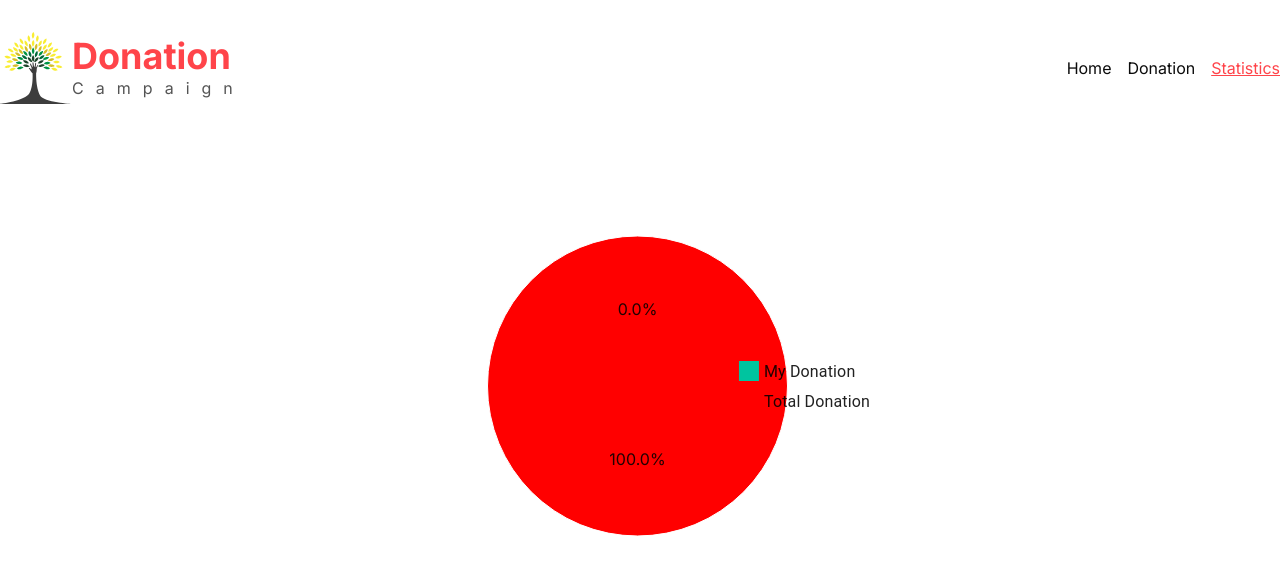
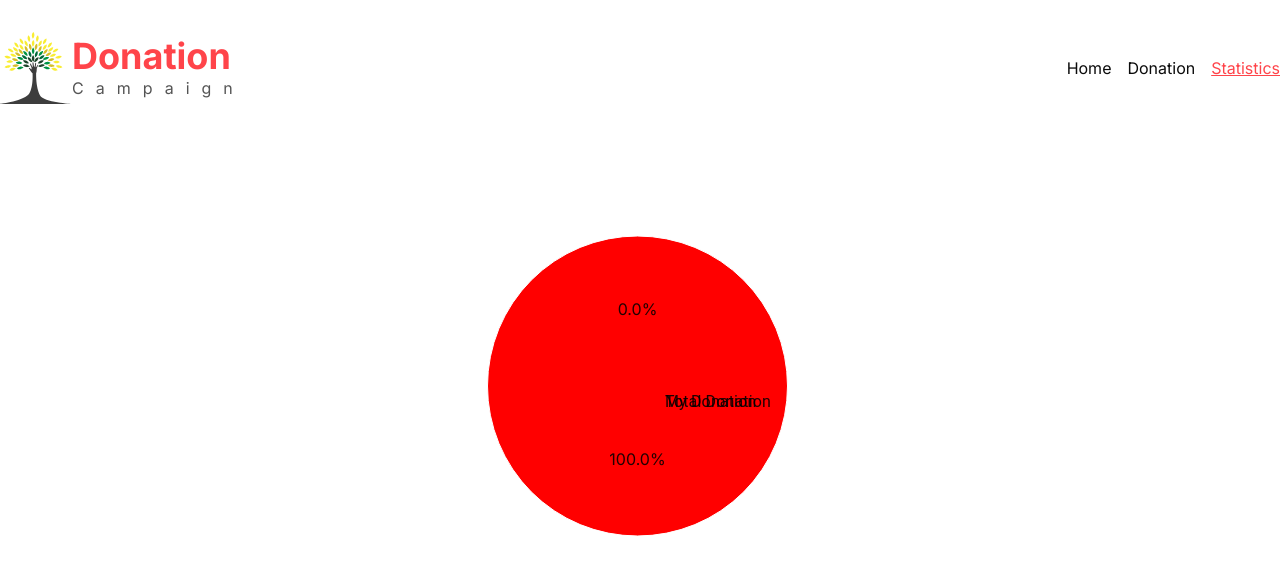
Before and after one commit to mdabarik/donation-campaign-react-app, a React (Vite) app: page /statistics in a window 1280 px wide. Shown: the top 574 px of the page. Built offline with nearby package versions, Linux system fonts and the light colour scheme.

Commit message:
piechart legend moved to bottom

```diff
--- a/src/components/Chart/Chart.jsx
+++ b/src/components/Chart/Chart.jsx
@@ -40,6 +40,17 @@ const Chart = () => {
                     arcLabel: getArcLabel,
                 },
             ]}
+            legend={{
+                direction: "col",
+                position: {
+                  vertical: "middle",
+                  horizontal: "middle"
+                }
+              }}
+              sx={{
+                "--ChartsLegend-rootOffsetX": "0px",
+                "--ChartsLegend-rootOffsetY": "200px",
+              }}
             {...sizing}
         />
     )
```
Also changed, not shown: src/components/CardDetails/CardDetails.jsx (line endings or trailing spaces).
